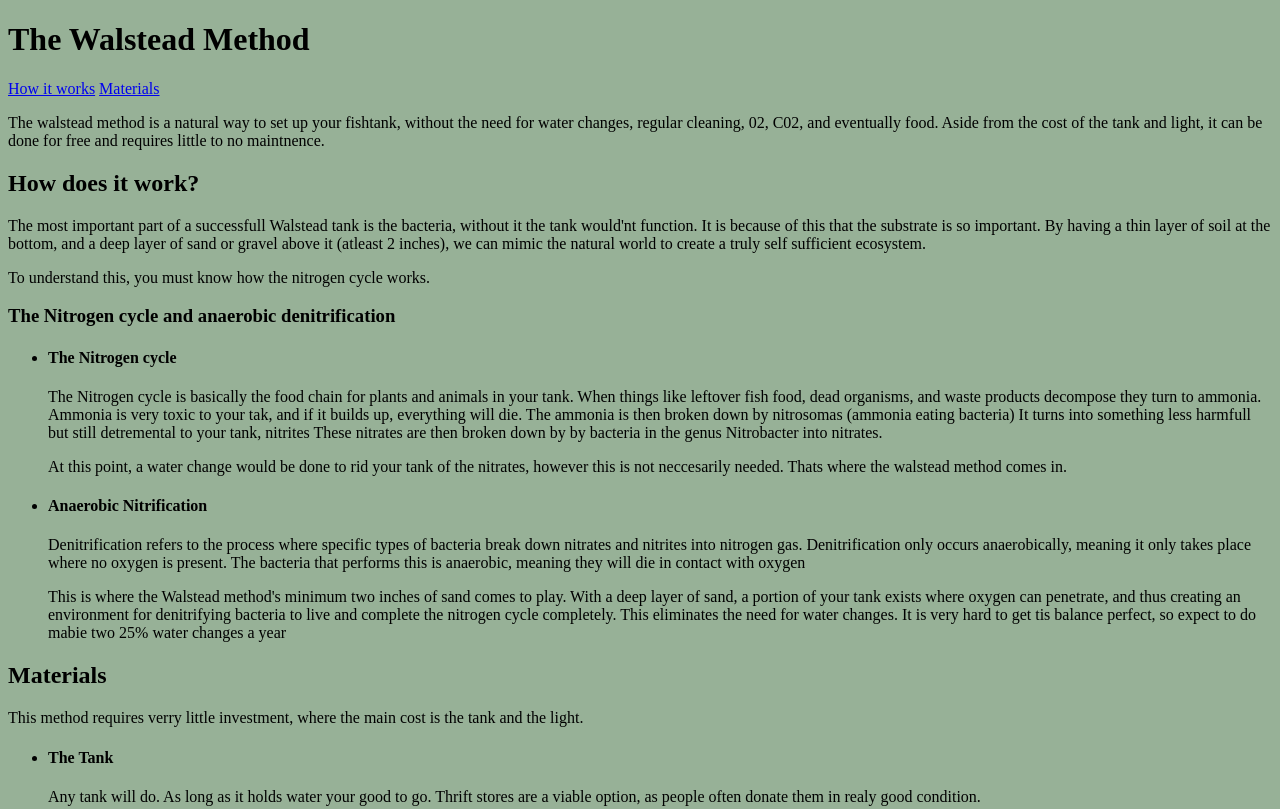
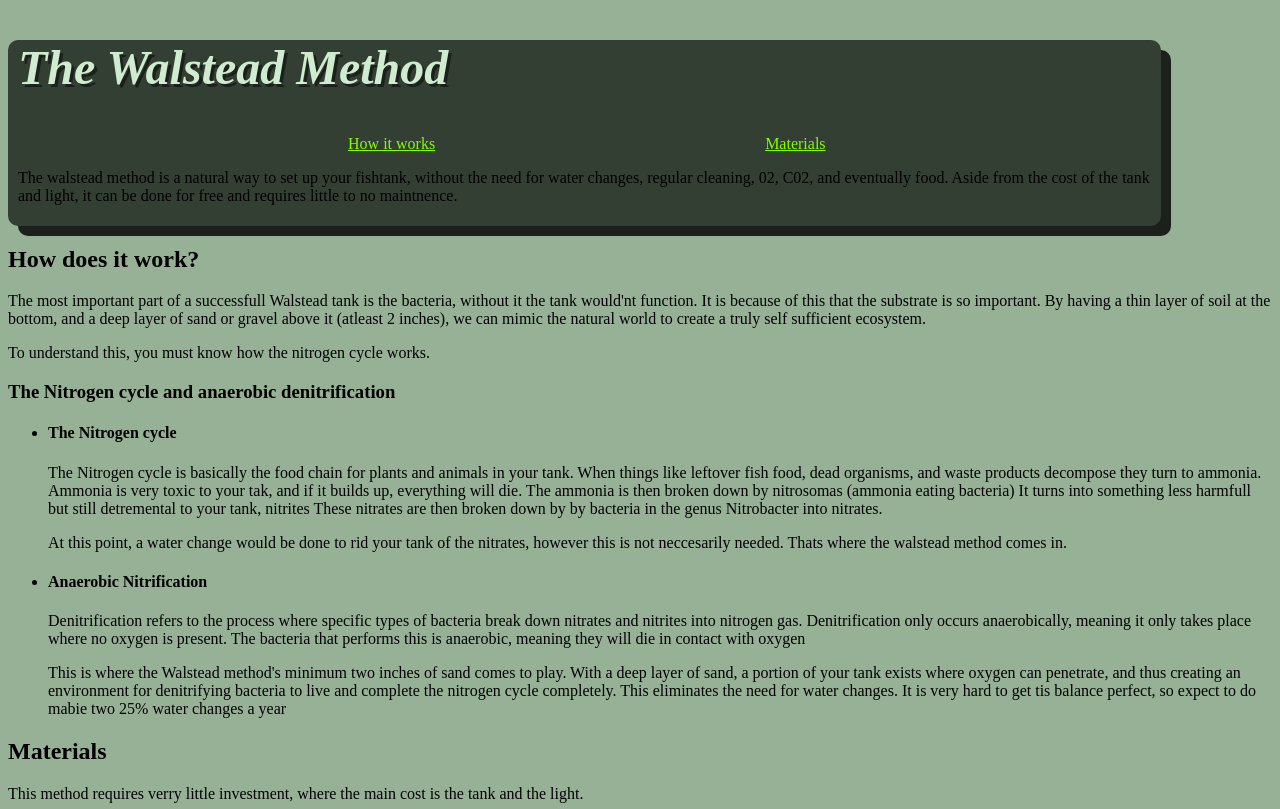
Before and after one commit to HaldenKavanagh/hobby-website, a plain HTML site: page index.html in a window 1280 px wide. Shown: the top 809 px of the page. Drawn offline with Linux system fonts and the light colour scheme.

Commit message:
Header Css

```diff
--- a/assets/style.css
+++ b/assets/style.css
@@ -1,3 +1,27 @@
 body {
   background-color: rgb(151, 177, 151);
 }
+
+header {
+  background-color: rgb(52, 63, 52);
+  border-radius: 10px;
+  box-shadow: 10px 10px rgb(27, 32, 27);
+  max-width: 90%;
+  padding-bottom: 5px;
+  padding-left: 10px;
+  padding-right: 5px;
+}
+#title {
+  font-size: 300%;
+  font-style: italic;
+  color: rgb(208, 236, 208);
+  text-shadow: 3px 3px rgb(27, 32, 27);
+}
+
+a {
+  color: chartreuse;
+}
+nav {
+  display: flex;
+  justify-content: space-evenly;
+}
--- a/index.html
+++ b/index.html
@@ -8,12 +8,12 @@
   </head>
   <body>
     <header>
-      <h1>The Walstead Method</h1>
-      <nav id="nav-bar">
-        <a class="nav-link" href="#how-it-works">How it works</a>
-        <a class="nav-link" href="#materials">Materials</a>
-      </nav>
       <section>
+        <h1 id="title">The Walstead Method</h1>
+        <nav id="nav-bar">
+          <a class="nav-link" href="#how-it-works">How it works </a>
+          <a class="nav-link" href="#materials">Materials </a>
+        </nav>
         <p>
           The walstead method is a natural way to set up your fishtank, without
           the need for water changes, regular cleaning, 02, C02, and eventually
```
